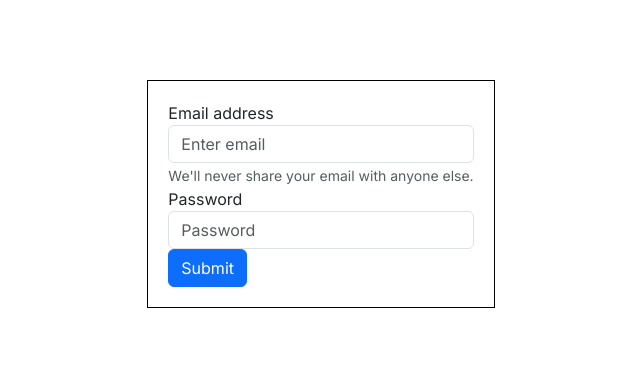
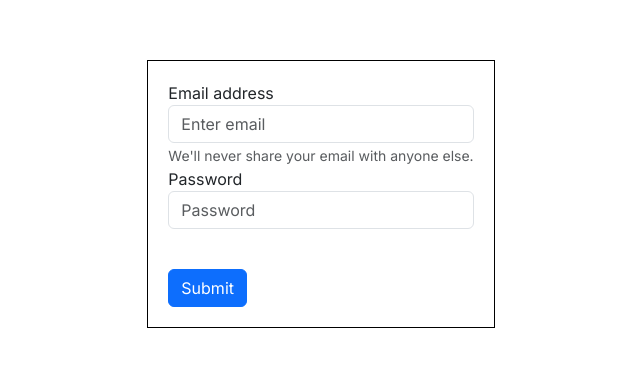
Before and after one commit to swe-ws-24/swe-buch-fe, a Next.js app: page / in a window 1280 px wide. Shown: the part 206-572 px from the top of the page, without its empty margins (319-959 px from the left). Built offline with nearby package versions, Linux system fonts and the light colour scheme.

Commit message:
fix: redirect

```diff
--- a/src/components/loginPage/LoginForm.tsx
+++ b/src/components/loginPage/LoginForm.tsx
@@ -18,7 +18,7 @@ const LoginForm: React.FC = () => {
             response.errors.forEach(err => setError(prev => prev + " " + err));
         } else {
             console.log('Erfolgreich eingeloggt!');
-            router.push('/admin/adminPanel');
+            router.push('/search');
         }
     };
 
@@ -50,8 +50,12 @@ const LoginForm: React.FC = () => {
                     onChange={(e) => setPassword(e.target.value)}
                 />
             </div>
-            {error && <div className="alert alert-danger">{error}</div>}
-            <button type="submit" className="btn btn-primary">Submit</button>
+            <div className="pt-4">
+                {error && <div className="alert alert-danger">{error}</div>}
+            </div>
+            <div className="pt-3">
+                <button type="submit" className="btn btn-primary">Submit</button>
+            </div>
         </form>
     );
 };
```
